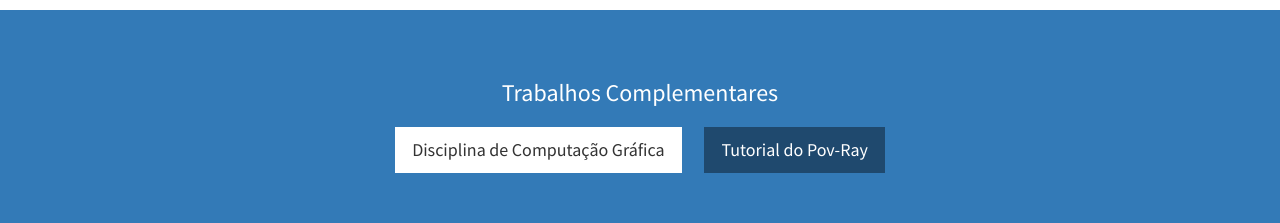
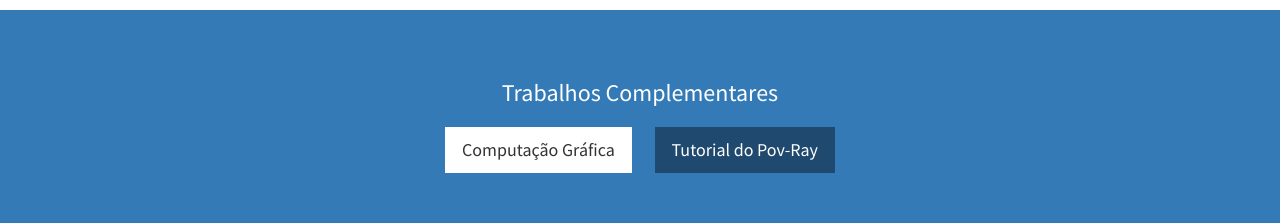
Before and after one commit to petrucior/petrucior.github.io, a plain HTML site: page index.html in a window 1280 px wide. Shown: the part 2740-2963 px from the top of the page. Drawn offline with Linux system fonts and the light colour scheme.

Commit message:
Add files.

```diff
--- a/index.html
+++ b/index.html
@@ -216,7 +216,7 @@
             <div class="row">
                 <div class="col-lg-12 text-center">
                     <h3>Trabalhos Complementares</h3>
-                    <a href="/disciplinas/graphicsComputer/graphicsComputer.html" class="btn btn-lg btn-light">Disciplina de Computação Gráfica</a>
+                    <a href="/disciplinas/graphicsComputer/graphicsComputer.html" class="btn btn-lg btn-light">Computação Gráfica</a>
                     <a href="#" class="btn btn-lg btn-dark">Tutorial do Pov-Ray</a>
                 </div>
             </div>
```
